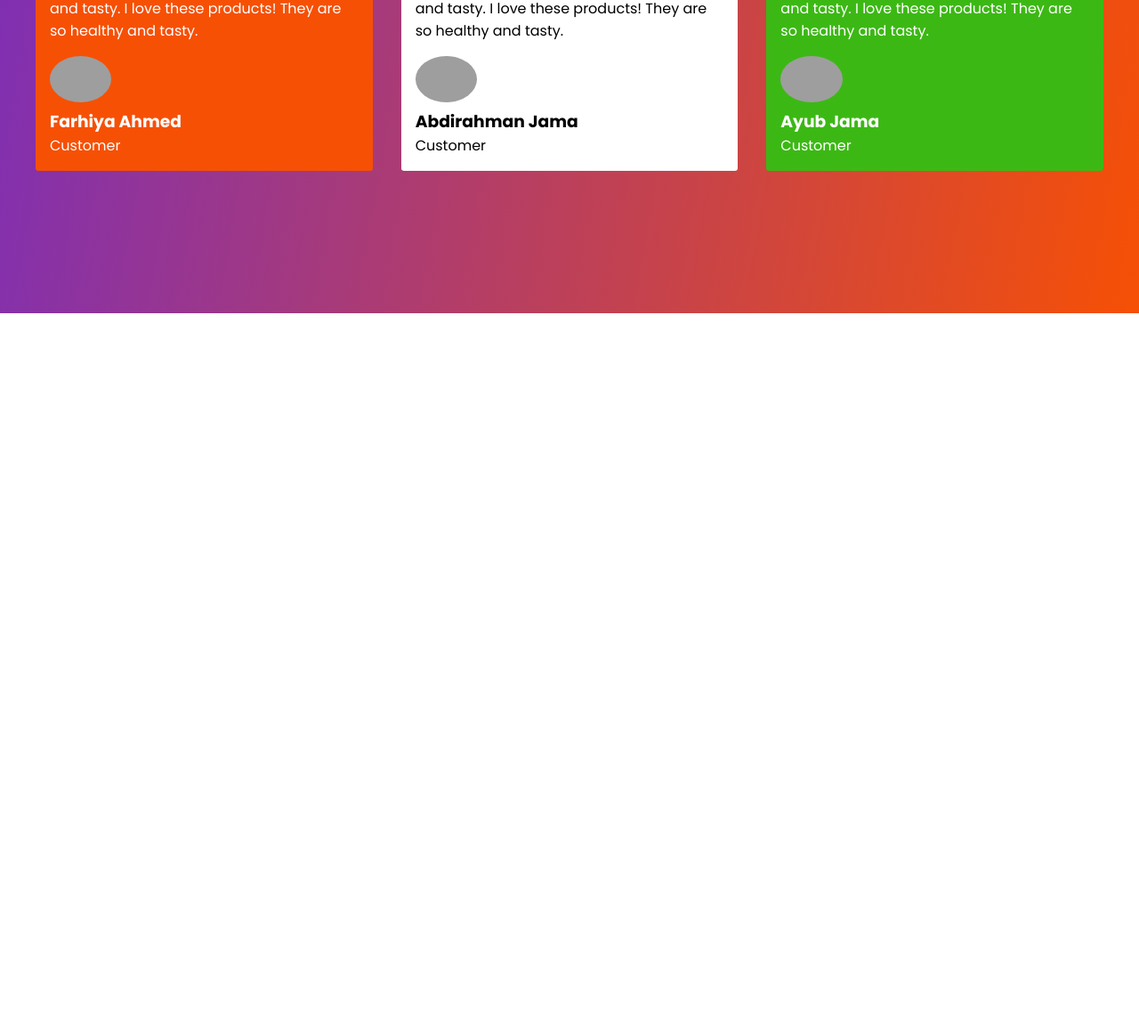
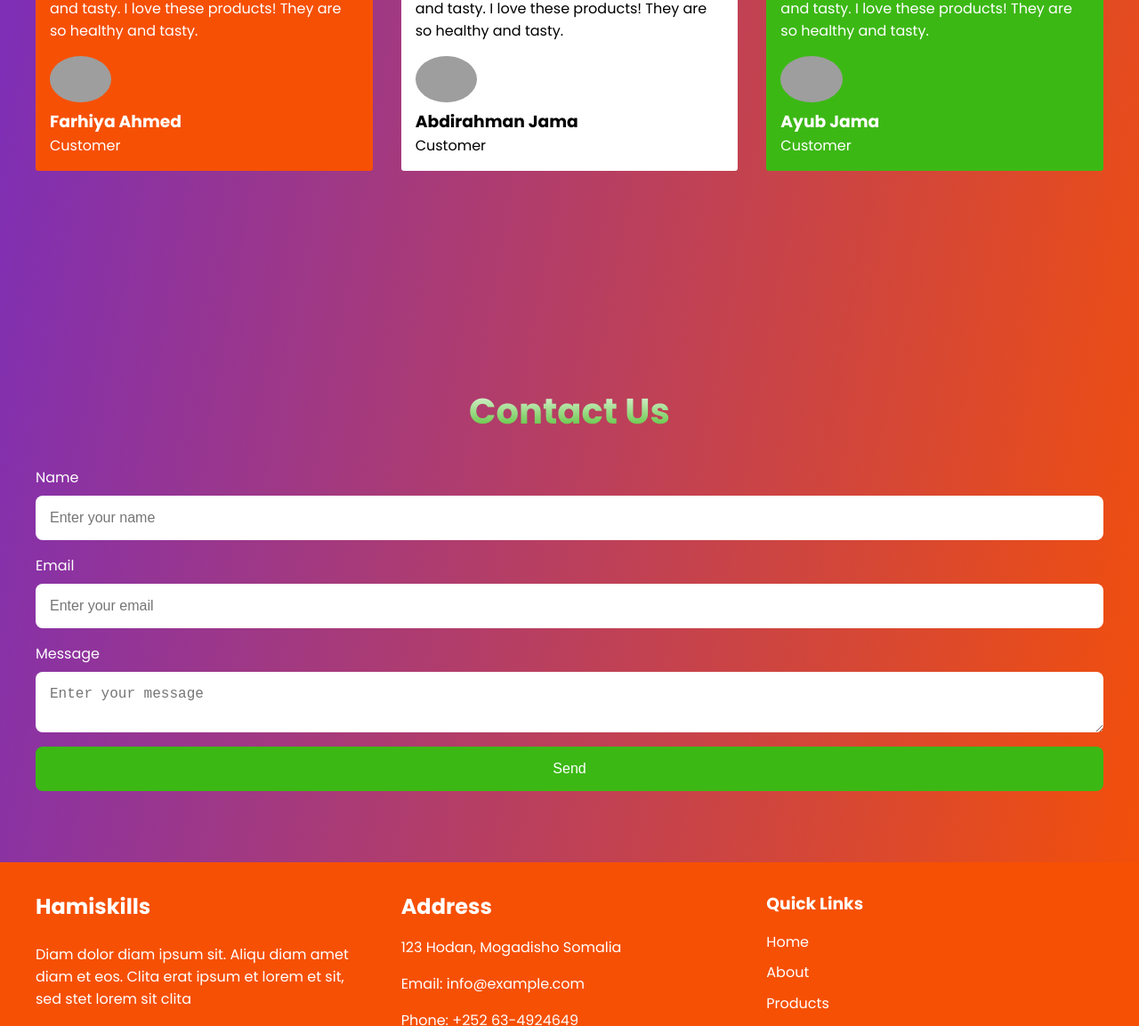
Before and after one commit to Ibrahim-Abdirashid/HamiSkills-week1, a plain HTML site: page index.html in a window 1280 px wide. Shown: the part 2905-4058 px from the top of the page at 89% size. Before the commit the page ends 3257 px from the top, so only its background shows below. Drawn offline with Linux system fonts and the light colour scheme; grey boxes are pictures that could not be loaded.

Commit message:
gabagabo

```diff
--- a/Style.css
+++ b/Style.css
@@ -257,6 +257,9 @@ nav ul li a:hover{
 /* testmonial */
 #testimonial{
     margin-block: 10rem;
+    animation: fadeInUp .6s ease-in-out;
+    animation-timeline: view();
+    animation-range: entry 0% cover 40%;
 }
 .testimonial h1{
      margin-bottom: 3rem;
@@ -307,6 +310,117 @@ nav ul li a:hover{
     width: 20%;
     border-radius: 100%;
 }
+
+/* contacts */
+#contacts{
+    padding-block: 5rem;
+    animation: fadeInUp .6s ease-in-out;
+    animation-timeline: view();
+    animation-range: entry 0% cover 40%;
+}
+.contact h1{
+    margin-bottom: 3rem;
+    /* color linear-gradient */
+    background: linear-gradient( 360deg, #3cb815, #ffffff );
+    -webkit-background-clip: text;
+    background-clip: text;
+    font-size: 2.5rem;
+    color: transparent;
+    margin-bottom: 2rem;
+    text-align: center;
+}
+.contact form{
+    display: flex;
+    flex-direction: column;
+    gap: 1rem;
+}
+.contact form div{
+    display: flex;
+    flex-direction: column;
+    gap: .5rem;
+}
+.contact form div label{
+    font-size: 1rem;
+    color: #ffffff;
+}
+.contact form div input,
+.contact form div textarea{
+    padding: 1rem;
+    border-radius: .5rem;
+    border: none;
+    outline: none;
+    font-size: 1rem;
+}
+.contact form div button{
+    padding: 1rem;
+    border-radius: .5rem;
+    border: none;
+    outline: none;
+    font-size: 1rem;
+    background-color: #3cb815;
+    color: #ffffff;
+    cursor: pointer;
+}
+.contact form div button:hover{
+    background-color: #f65005;
+    transition: background-color 0.5s ease-in-out;
+}
+
+/* footer */
+#footer{
+    padding-block: 2rem;
+    background-color: #f65005;
+    color: #ffffff;
+}
+
+.footer{
+    display: grid;
+    grid-template-columns: repeat(3 ,1fr);
+    gap: 2rem;
+}
+
+.logoend{
+    display: flex;
+    flex-direction: column;
+    gap: 1.5rem;
+}
+.social-links{
+    display: flex;
+    align-items: center;
+    gap: 1rem;
+}
+.social-links i{
+    font-size: 1.5rem;
+    color: white;
+}
+
+.address{
+    display: flex;
+    flex-direction: column;
+    gap: 1rem;
+}
+.links{
+    display: flex;
+    flex-direction: column;
+    gap: 1rem;
+}
+.links ul{
+    display: flex;
+    flex-direction: column;
+    gap: .6rem;
+    list-style: none;
+}
+.links ul li a {
+    font-size: 1rem;
+    color: #ffffff;
+    text-decoration: none;
+}
+.links ul li a:hover{
+    color: #3cb815;
+}
+
+
+
 
 /* key frame-ka hero */
 @keyframes move {
@@ -412,10 +526,25 @@ nav ul li a:hover{
     color: transparent;
     margin-bottom: 2rem;
     text-align: center;
+    }
+    /* form */
+    .contact form{
+    display: flex;
+    flex-direction: column;
+    gap: 1rem;
+    padding: 2rem;
+    }
+    /* FOOTER */
+    .footer{
+        padding: 2rem;
+    }
+
+
 }
 
 
-}
+
+
 @media(max-width:500px){
 
     #hero{
@@ -475,6 +604,24 @@ nav ul li a:hover{
     .testimonial-content p{
         /* width: 70%; */
     }
+    /* form */
+    .contact form{
+    display: flex;
+    flex-direction: column;
+    gap: 1rem;
+    padding: 2rem;
+    }
+    /* FOOTER */
+    .footer{
+        padding: 2rem;
+    }
+.footer{
+    display: grid;
+    grid-template-columns:1fr;
+    gap: 3rem;
+    padding: 2rem;
+}
+
 
 
 }
--- a/index.html
+++ b/index.html
@@ -15,7 +15,7 @@
                 <li><a href="#hero">Home</a></li>
                 <li><a href="#about">About</a></li>
                 <li><a href="#Products">Products</a></li>
-                <li><a href="#">Contact</a></li>
+                <li><a href="#contacts">Contact</a></li>
             </ul>
         </nav>
     </header>
@@ -314,6 +314,67 @@
         </div>
       </section>
 
+      <!-- contacts -->
+       <section id="contacts">
+        <div class="contact container">
+            <h1>Contact Us</h1>
+
+            <form action="">
+                <div>
+                    <label for="name">Name</label>
+                    <input type="text" id="name" name="name" placeholder="Enter your name">
+                </div>
+                <div>
+                    <label for="email">Email</label>
+                    <input type="email" id="email" name="email" placeholder="Enter your email">
+                </div>
+                <div>
+                    <label for="message">Message</label>
+                    <textarea id="message" name="message" placeholder="Enter your message"></textarea>
+                </div>
+                <div>
+                    <button type="submit">Send</button>
+                </div>
+            </form>
+        </div>
+
+       </section>
+
+       <!-- footer -->
+       <section id="footer">
+        <div class="footer container">
+            <div class="logoend">
+                <h1>Hamiskills</h1>
+                <p>Diam dolor diam ipsum sit. Aliqu diam amet diam et eos. Clita erat ipsum et lorem et sit, sed stet lorem sit clita</p>
+                <div class="social-links">
+                    <i class="fa-brands fa-github"></i>
+                    <i class="fa-brands fa-twitter"></i>
+                    <i class="fa-brands fa-instagram"></i>
+                    <i class="fa-brands fa-linkedin"></i>
+                </div>
+            </div>
+            <!-- address -->
+             <div class="address">
+                 <h2>Address</h2>
+                 <p>123 Hodan, Mogadisho Somalia</p>
+                 <p>Email: info@example.com</p>
+                 <p>Phone: +252 63-4924649</p>
+
+             </div>
+             <!-- links -->
+             <div class="links">
+                 <h3>Quick Links</h3>
+                 <ul>
+                     <li><a href="#hero">Home</a></li>
+                     <li><a href="#about">About</a></li>
+                     <li><a href="#Products">Products</a></li>
+                     <li><a href="#contacts">Contact</a></li>
+                 </ul>
+             </div>
+        </div>
+       </section>
+
+
      </main>
 </body>
 </html>
```
